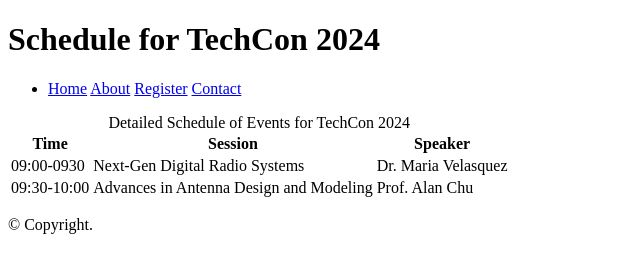
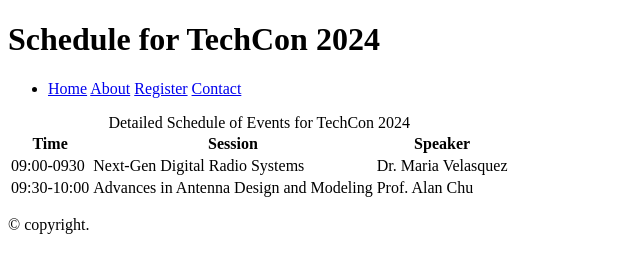
Before and after one commit to Tech-it-with-Billy/TechCon_HTML, a plain HTML site: page techcon_website/schedule.html in a window 1280 px wide. Shown: the full height of the page, 0-640 px from the left. Drawn offline with Linux system fonts and the light colour scheme.

Commit message:
update sshedule file

```diff
--- a/techcon_website/schedule.html
+++ b/techcon_website/schedule.html
@@ -39,7 +39,7 @@
     </main>
 
     <footer>
-        <p>&copy Copyright.</p>
+        <p>&copy copyright.</p>
     </footer>
 </body>
 </html>
```
